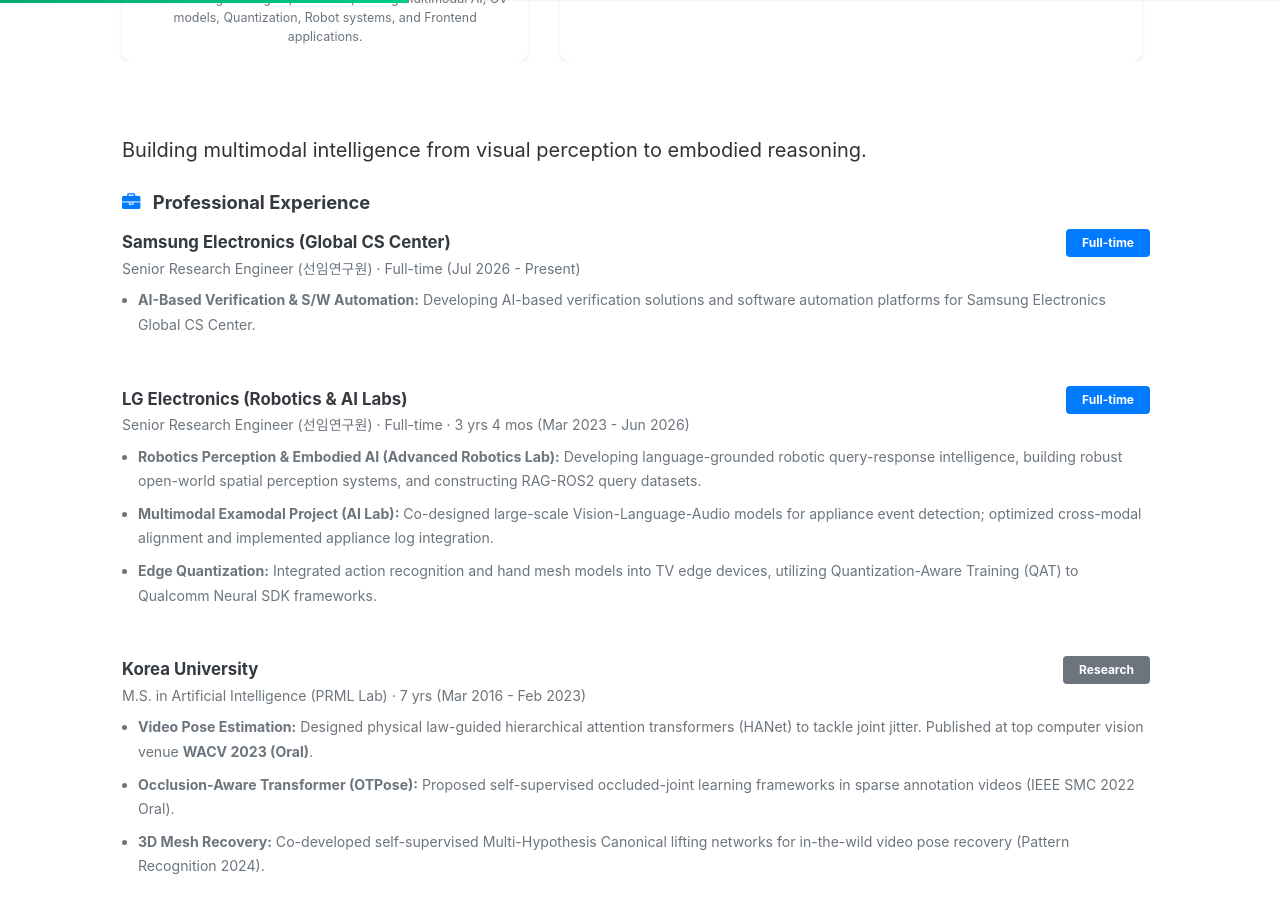
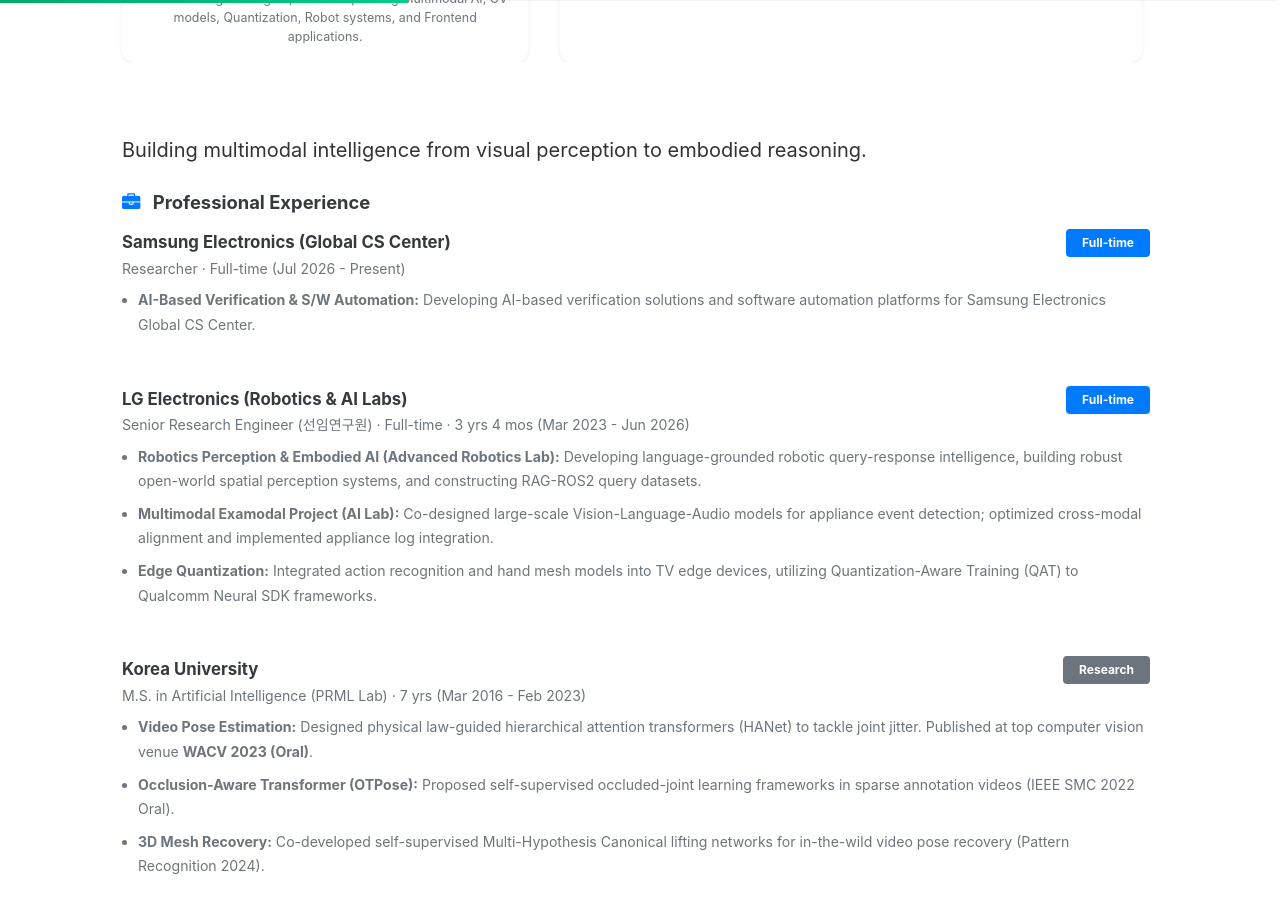
Before and after one commit to KyungMinJin/KyungMinJin.github.io, a Jekyll site: the page built from _pages/about.md, in a window 1280 px wide and 900 px high, scrolled down 520 px. Built offline with Jekyll 4.4.1, drawn with Linux system fonts in a browser that asks for light colours; nearby versions of some CDN libraries; comment, search, counter and statistics services are not loaded.

Commit message:
feat: add professional experience timeline section and update Samsung Electronics role descriptions

```diff
--- a/_data/timeline.yml
+++ b/_data/timeline.yml
@@ -6,8 +6,8 @@
   roles:
     - title_en: "Global CS Center"
       title_ko: "Global CS센터 (Global CS Center)"
-      subtitle_en: "Senior Research Engineer (선임연구원)"
-      subtitle_ko: "선임연구원 (Senior Research Engineer)"
+      subtitle_en: "Researcher"
+      subtitle_ko: "연구원"
       date_en: "Jul 2026 - Present"
       date_ko: "2026.07 - 현재"
       desc_en: "Developing AI-based verification solutions and S/W automation platforms at S/W Verification Group."
--- a/_includes/timeline-about.html
+++ b/_includes/timeline-about.html
@@ -10,10 +10,10 @@
                 </strong>
                 <span class="text-muted" style="font-size: 0.88rem;">
                     <span class="lang-en">
-                        {% if item.org_name_en == 'LG Electronics' or item.org_name_en == 'Samsung Electronics' %}Senior Research Engineer (선임연구원){% else %}{{ item.roles[0].subtitle_en }}{% endif %} · {{ item.duration_en }}
+                        {% if item.org_name_en == 'LG Electronics' %}Senior Research Engineer (선임연구원){% else %}{{ item.roles[0].subtitle_en }}{% endif %} · {{ item.duration_en }}
                     </span>
                     <span class="lang-ko">
-                        {% if item.org_name_ko == 'LG전자' %}로봇 인지 태스크 선임연구원{% elsif item.org_name_ko == '삼성전자' %}S/W검증그룹 선임연구원{% else %}{{ item.roles[0].subtitle_ko }}{% endif %} · {{ item.duration_ko }}
+                        {% if item.org_name_ko == 'LG전자' %}로봇 인지 태스크 선임연구원{% else %}{{ item.roles[0].subtitle_ko }}{% endif %} · {{ item.duration_ko }}
                     </span>
                 </span>
             </div>
--- a/index.html
+++ b/index.html
@@ -168,7 +168,7 @@
                         <span class="badge badge-teal mr-3 mt-1">2026.07</span>
                         <div class="news-content">
                             <p class="text-dark font-weight-bold mb-1" style="font-size: 0.9rem;">Joined Samsung Electronics</p>
-                            <span class="text-muted" style="font-size: 0.82rem;">Working as a Senior Research Engineer at Samsung Electronics Global CS Center (S/W Verification Group).</span>
+                            <span class="text-muted" style="font-size: 0.82rem;">Working at Samsung Electronics Global CS Center (S/W Verification Group).</span>
                         </div>
                     </div>
                     <div class="news-item d-flex align-items-start mb-3 pb-3 border-bottom">
@@ -210,7 +210,7 @@
                         <span class="badge badge-teal mr-3 mt-1">2026.07</span>
                         <div class="news-content">
                             <p class="text-dark font-weight-bold mb-1" style="font-size: 0.9rem;">삼성전자 입사</p>
-                            <span class="text-muted" style="font-size: 0.82rem;">삼성전자 Global CS센터 S/W검증그룹 선임연구원으로 근무를 시작했습니다.</span>
+                            <span class="text-muted" style="font-size: 0.82rem;">삼성전자 Global CS센터 S/W검증그룹에서 근무를 시작했습니다.</span>
                         </div>
                     </div>
                     <div class="news-item d-flex align-items-start mb-3 pb-3 border-bottom">
```
